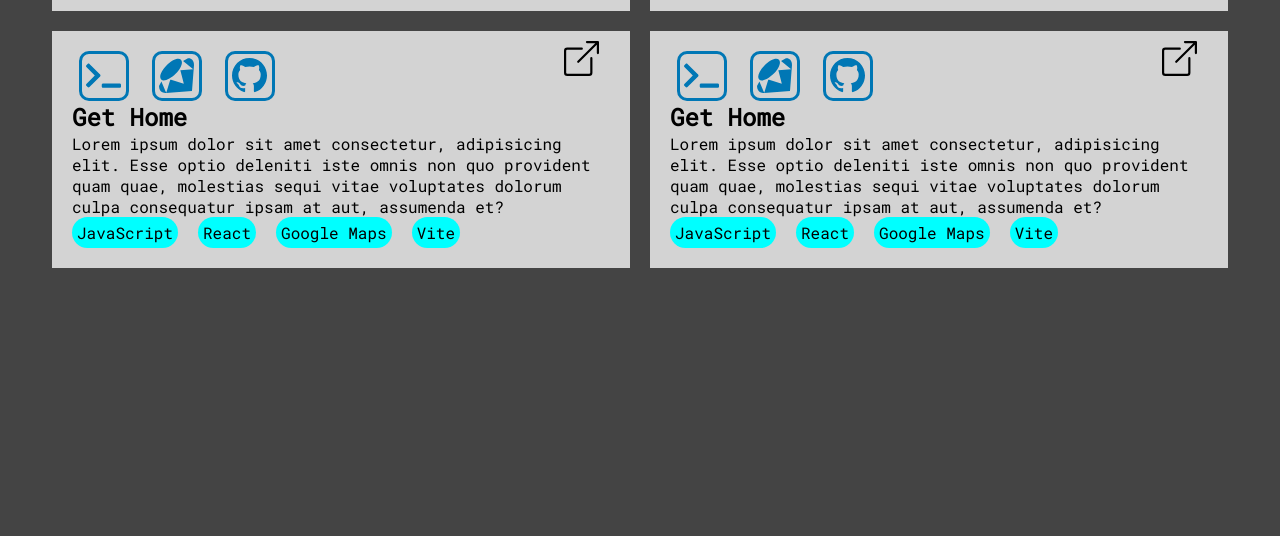
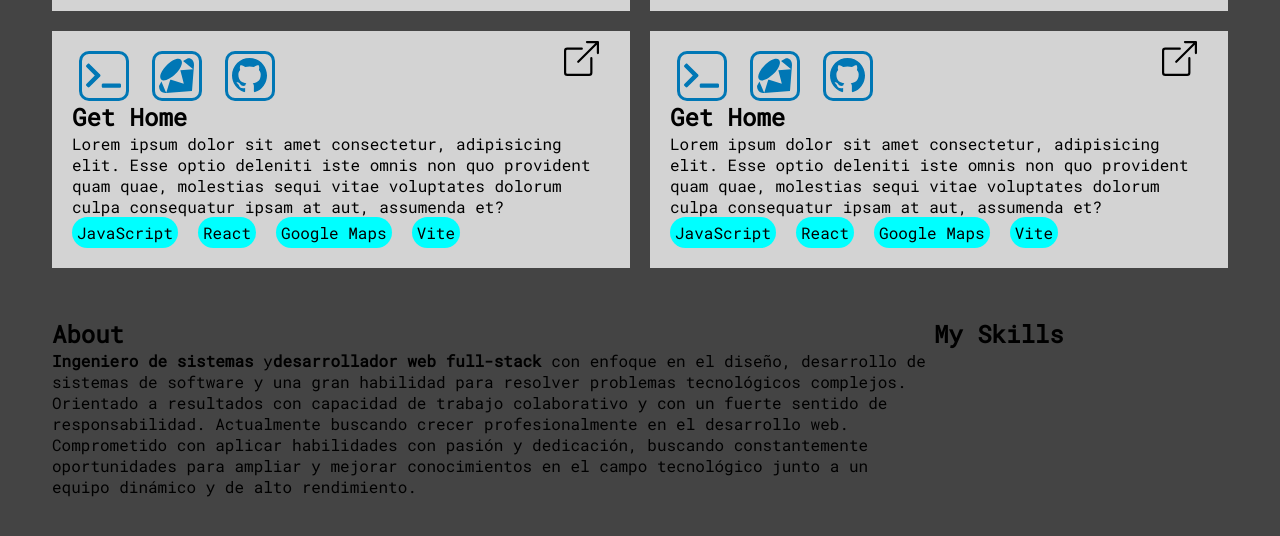
Before and after one commit to celsodiaz/react-portfolio, a React (Vite) app: page / in a window 1280 px wide. Shown: the part 808-1344 px from the top of the page. Built offline with nearby package versions, Linux system fonts and the light colour scheme.

Commit message:
Add about component

```diff
--- a/src/App.jsx
+++ b/src/App.jsx
@@ -1,4 +1,5 @@
 import "./App.css";
+import About from "./components/About";
 import Header from "./components/Header";
 import Projects from "./components/Projects";
 import Welcome from "./components/Welcome";
@@ -11,6 +12,7 @@ function App() {
         <Welcome />
       </div>
       <Projects />
+      <About />
     </div>
   );
 }
--- /dev/null
+++ b/src/components/About.jsx
@@ -0,0 +1,41 @@
+import styled from "@emotion/styled";
+
+const CustomSectionAbout = styled.section`
+  /* color: white; */
+  width: 100%; /* Cambiar el ancho al 100% para adaptarse al ancho de la pantalla */
+  max-width: 95%;
+  margin: 30px auto;
+  padding: 20px;
+  display: grid;
+  grid-template-columns: 75% 25%;
+  grid-template-rows: auto;
+`;
+
+const About = () => {
+  return (
+    <CustomSectionAbout>
+      <div>
+        <h2>About</h2>
+        <p>
+          <strong>Ingeniero de sistemas</strong> y
+          <strong>desarrollador web full-stack</strong> con enfoque en el
+          diseño, desarrollo de sistemas de software y una gran habilidad para
+          resolver problemas tecnológicos complejos. <br />
+        </p>
+        <p>
+          Orientado a resultados con capacidad de trabajo colaborativo y con un
+          fuerte sentido de responsabilidad. Actualmente buscando crecer
+          profesionalmente en el desarrollo web. Comprometido con aplicar
+          habilidades con pasión y dedicación, buscando constantemente
+          oportunidades para ampliar y mejorar conocimientos en el campo
+          tecnológico junto a un equipo dinámico y de alto rendimiento.
+        </p>
+      </div>
+      <div>
+        <h2>My Skills</h2>
+      </div>
+    </CustomSectionAbout>
+  );
+};
+
+export default About;
```
